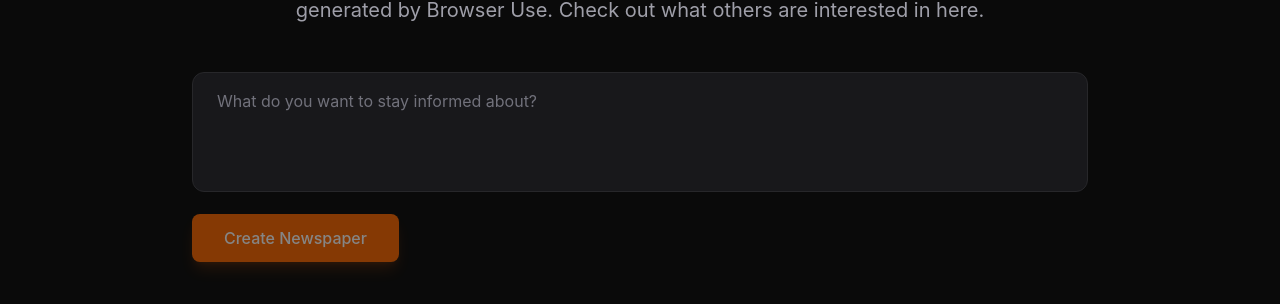
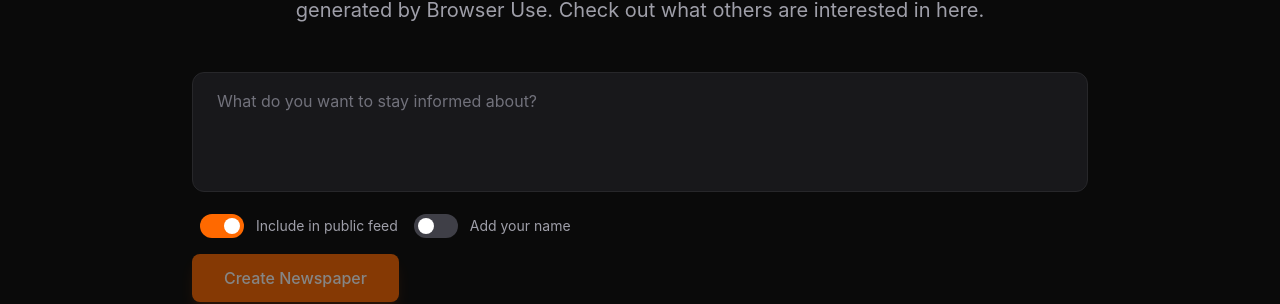
Before and after one commit to Cheggin/news-use, a React (Vite) app in the folder news-use/: page / in a window 1280 px wide. Shown: the part 204-508 px from the top of the page. Built offline with nearby package versions, Linux system fonts and the light colour scheme; no server answers.

Commit message:
added option to include the generated newspaper in the public feed or not with a name or not; now need to make it so that the newspaper is a popup window

```diff
--- a/news-use/convex/newspapers.ts
+++ b/news-use/convex/newspapers.ts
@@ -7,6 +7,8 @@ export const createNewspaper = mutation({
     newspapers: v.any(),
     articleCount: v.number(),
     headlines: v.array(v.string()),
+    userName: v.optional(v.string()),
+    isPublic: v.boolean(),
   },
   handler: async (ctx, args) => {
     const newspaper = await ctx.db.insert("created_newspapers", {
@@ -15,6 +17,8 @@ export const createNewspaper = mutation({
       articleCount: args.articleCount,
       headlines: args.headlines,
       createdAt: Date.now(),
+      userName: args.userName,
+      isPublic: args.isPublic,
     });
     return newspaper;
   },
@@ -30,6 +34,7 @@ export const listNewspapers = query({
       .query("created_newspapers")
       .withIndex("by_created_at")
       .order("desc")
+      .filter((q) => q.eq(q.field("isPublic"), true))
       .take(limit);
     return newspapers;
   },
--- a/news-use/convex/schema.ts
+++ b/news-use/convex/schema.ts
@@ -8,5 +8,7 @@ export default defineSchema({
     articleCount: v.number(),
     headlines: v.array(v.string()),
     createdAt: v.number(),
+    userName: v.optional(v.string()),
+    isPublic: v.boolean(),
   }).index("by_created_at", ["createdAt"]),
 });
--- a/news-use/src/components/NewspaperCard.tsx
+++ b/news-use/src/components/NewspaperCard.tsx
@@ -27,6 +27,12 @@ export function NewspaperCard({ newspaper, onClick }: NewspaperCardProps) {
           <div className="flex items-center space-x-2 mb-2">
             <span className="text-xs text-orange-500 font-medium">NEW</span>
             <span className="text-xs text-zinc-500">{getRelativeTime(newspaper.createdAt)}</span>
+            {newspaper.userName && (
+              <>
+                <span className="text-xs text-zinc-600">•</span>
+                <span className="text-xs text-zinc-400">by {newspaper.userName}</span>
+              </>
+            )}
           </div>
           <h3 className="text-lg font-semibold text-white mb-1 line-clamp-2 group-hover:text-orange-500 transition-colors">
             {newspaper.query}
--- a/news-use/src/components/QueryInput.tsx
+++ b/news-use/src/components/QueryInput.tsx
@@ -7,6 +7,9 @@ export function QueryInput() {
   const [isLoading, setIsLoading] = useState(false);
   const [mousePosition, setMousePosition] = useState({ x: 0, y: 0 });
   const [isFocused, setIsFocused] = useState(false);
+  const [includeInDatabase, setIncludeInDatabase] = useState(true);
+  const [showNameInput, setShowNameInput] = useState(false);
+  const [userName, setUserName] = useState("");
   const inputRef = useRef<HTMLDivElement>(null);
   const createNewspaper = useMutation(api.newspapers.createNewspaper);
 
@@ -42,9 +45,12 @@ export function QueryInput() {
       query: query,
       newspapers: mockArticles,
       articleCount: 3,
-      headlines: headlines
+      headlines: headlines,
+      userName: showNameInput && userName.trim() ? userName.trim() : undefined,
+      isPublic: includeInDatabase
     }).then(() => {
       setQuery("");
+      setUserName("");
       setIsLoading(false);
     }).catch((error) => {
       console.error("Failed to create newspaper:", error);
@@ -63,6 +69,7 @@ export function QueryInput() {
 
   return (
     <form onSubmit={handleSubmit} className="w-full max-w-4xl mx-auto mb-16">
+      <div className="space-y-4">
         <div
           ref={inputRef}
           className="relative rounded-xl"
@@ -89,6 +96,55 @@ export function QueryInput() {
             disabled={isLoading}
           />
         </div>
+
+        <div className="flex flex-col sm:flex-row gap-4 px-2">
+          <div className="flex items-center space-x-3">
+            <button
+              type="button"
+              onClick={() => setIncludeInDatabase(!includeInDatabase)}
+              className={`relative inline-flex h-6 w-11 items-center rounded-full transition-colors duration-200 focus:outline-none focus:ring-2 focus:ring-orange-500 focus:ring-offset-2 focus:ring-offset-zinc-900 ${
+                includeInDatabase ? 'bg-orange-500' : 'bg-zinc-700'
+              }`}
+            >
+              <span
+                className={`inline-block h-4 w-4 transform rounded-full bg-white transition-transform duration-200 ${
+                  includeInDatabase ? 'translate-x-6' : 'translate-x-1'
+                }`}
+              />
+            </button>
+            <label className="text-sm text-zinc-400">Include in public feed</label>
+          </div>
+
+          <div className="flex items-center space-x-3">
+            <button
+              type="button"
+              onClick={() => setShowNameInput(!showNameInput)}
+              className={`relative inline-flex h-6 w-11 items-center rounded-full transition-colors duration-200 focus:outline-none focus:ring-2 focus:ring-orange-500 focus:ring-offset-2 focus:ring-offset-zinc-900 ${
+                showNameInput ? 'bg-orange-500' : 'bg-zinc-700'
+              }`}
+            >
+              <span
+                className={`inline-block h-4 w-4 transform rounded-full bg-white transition-transform duration-200 ${
+                  showNameInput ? 'translate-x-6' : 'translate-x-1'
+                }`}
+              />
+            </button>
+            <label className="text-sm text-zinc-400">Add your name</label>
+          </div>
+
+          {showNameInput && (
+            <input
+              type="text"
+              value={userName}
+              onChange={(e) => setUserName(e.target.value)}
+              placeholder="Enter your name"
+              className="flex-1 px-3 py-1.5 bg-zinc-800 border border-zinc-700 rounded-lg text-white placeholder-zinc-500
+                       focus:outline-none focus:border-orange-500 focus:ring-1 focus:ring-orange-500/20
+                       transition-all duration-200 text-sm"
+            />
+          )}
+        </div>
+      </div>
       <button
         type="submit"
         disabled={isLoading || !query.trim()}
```
Lines whose indentation alone changed are shown as unchanged.
